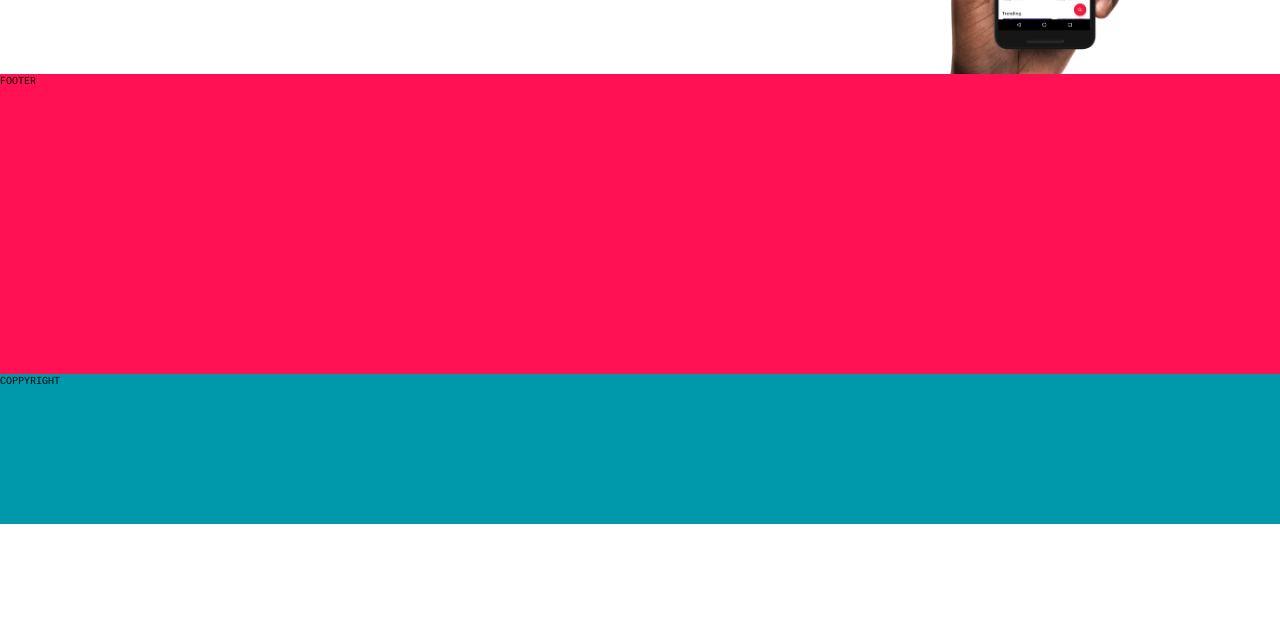
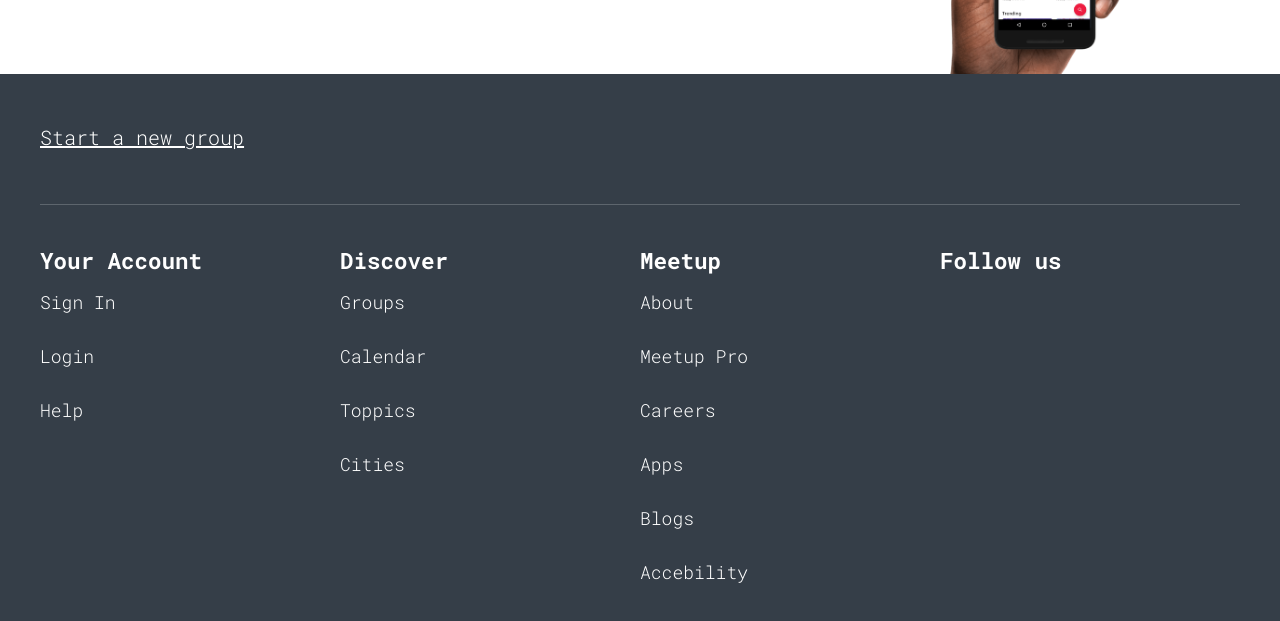
Before and after one commit to Thuoq/CodersXChallenge, a website: page EndGame/index.html in a window 1280 px wide. Shown: the part 3452-4073 px from the top of the page. Before the commit the page ends 4026 px from the top, so only its background shows below. Drawn offline with Linux system fonts and the light colour scheme.

Commit message:
Done but not responesive and follow us at footer

```diff
--- a/EndGame/index.html
+++ b/EndGame/index.html
@@ -286,10 +286,48 @@
 		<img src="img/install.png" class="install-app__user" alt="USER CLICK">
 	</section>
 	<footer class="footer">
-		FOOTER
+		<div class="footer__wrap">
+			<div class="footer__title m-md">
+				<h3>Start a new group</h3>
+			</div>
+
+			<div class="footer__details">
+				<div class="footer__acount">
+					<h3>Your Account</h3>
+					<ul class="footer__list">
+						<li class="footer__item"><a href="#" class="footer__link">Sign In</a></li>
+						<li class="footer__item"><a href="#" class="footer__link">Login</a></li>
+						<li class="footer__item"><a href="#" class="footer__link">Help</a></li>
+					</ul>
+				</div>
+				<div class="footer__discover">
+					<h3>Discover</h3>
+					<ul class="footer__list">
+						<li class="footer__item"><a href="#" class="footer__link">Groups</a></li>
+						<li class="footer__item"><a href="#" class="footer__link">Calendar</a></li>
+						<li class="footer__item"><a href="#" class="footer__link">Toppics</a></li>
+						<li class="footer__item"><a href="#" class="footer__link">Cities</a></li>
+					</ul>
+				</div>
+				<div class="footer__meetup">
+					<h3>Meetup</h3>
+					<ul class="footer__list">
+						<li class="footer__item"><a href="#" class="footer__link">About</a></li>
+						<li class="footer__item"><a href="#" class="footer__link">Meetup Pro</a></li>
+						<li class="footer__item"><a href="#" class="footer__link">Careers</a></li>
+						<li class="footer__item"><a href="#" class="footer__link">Apps</a></li>
+						<li class="footer__item"><a href="#" class="footer__link">Blogs</a></li>
+						<li class="footer__item"><a href="#" class="footer__link">Accebility</a></li>
+					</ul>
+				</div>
+				<div class="footer__followus">
+					<h3>Follow us</h3>
+				</div>
+			</div>
+		</div>
 	</footer>
-	<section class="copyright">
+	<!-- <section class="copyright">
 		COPPYRIGHT
-	</section>
+	</section> -->
 </body>
 </html>
--- a/EndGame/sass/_footer.scss
+++ b/EndGame/sass/_footer.scss
@@ -0,0 +1,56 @@
+.footer{
+	display: grid;
+	grid-template-columns: 1fr repeat(4,minmax(30rem,max-content)) 1fr;
+	padding: 5rem 0;
+	&__wrap{
+		grid-column: 2/6;
+		display: flex;
+		flex-direction: column;
+	}
+	&__title{
+		flex: 8rem 0 0;
+		color: white;
+		border-bottom: 1px solid hsla(0,0%,100%,.2);
+		h3{
+			font-size: 2rem;
+			display: inline-block;
+			font-weight: 300;
+			text-decoration: underline;
+			transition: all 0.2s ;
+			cursor: pointer;
+			&:hover{
+				text-decoration: none;
+
+			}
+		}
+
+	}
+	&__details{
+		display: grid;
+		grid-template-columns: repeat(4,minmax(min-content,1fr));
+		h3{
+			font-size: 2.25rem;
+			font-weight: 700;
+			color: #fff;
+		}
+	}
+	&__list{
+		list-style: none;
+	}
+	&__item{
+		list-style: none;
+	}
+	&__link{
+		text-decoration: none;
+		font-size: 1.8rem;
+		color: #fff;
+		padding: 1.5rem 0rem 1.5rem 0;
+		font-weight: 300;
+		//margin-top: 1.5rem;
+		display: inline-block;
+		&:not(:last-child) {
+		 padding-bottom: 0rem;
+		}
+	}
+
+}
--- a/EndGame/sass/_layout.scss
+++ b/EndGame/sass/_layout.scss
@@ -1,6 +1,6 @@
 .container{
 	display: grid;
-	grid-template-rows: 10rem 50rem 8rem repeat(2,minmax(min-content,max-content)) 1fr repeat(2,minmax(max-content,30rem)) 15rem 5rem;
+	grid-template-rows: 10rem 50rem 8rem repeat(2,minmax(min-content,max-content)) 1fr repeat(2,minmax(min-content,30rem)) minmax(min-content,max-content);
 	grid-template-columns: 1fr repeat(4,minmax(30rem,max-content)) 1fr;
 }
 
@@ -42,7 +42,7 @@
 	height: 10rem;
 }
 .footer{
-	background-color: #ff1154;
+	background-color: #353e48;
 	grid-row: 8/9;
 	grid-column: -1/1;
 }
```
Also changed, not shown: EndGame/css/style.css.
